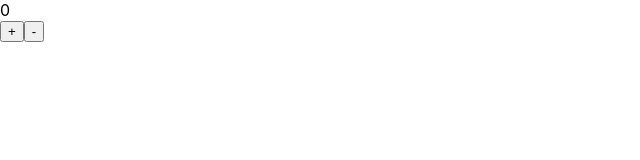
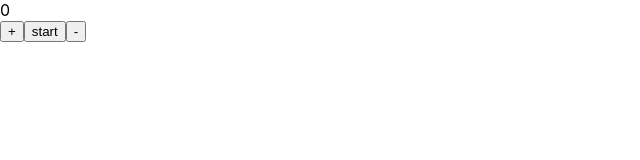
Before and after one commit to opengeekv2/react-kata-countdown, a React (Create React App) app: page / in a window 1280 px wide. Shown: the top 160 px of the page, without its empty margins (0-640 px from the left). Built offline with nearby package versions, Linux system fonts and the light colour scheme.

Commit message:
countdown and toggling start off and back on

```diff
--- a/src/App.js
+++ b/src/App.js
@@ -3,11 +3,25 @@ import {useState} from "react";
 
 function App() {
     const [time, setTime] = useState(0);
+    const [startEnabled, setStartEnabled] = useState(true);
 
     const addTime = () => setTime(time+1)
     const substractTime = () => {
-        if (time > 0) setTime(time-1)
+        if (time > 0) setTime(time-1);
     }
+
+    const start = () => {
+        setStartEnabled(false);
+        const intervalId = setInterval(() => {
+            setTime((time) => {
+                if (time > 0) return time - 1;
+                clearInterval(intervalId);
+                setStartEnabled(true);
+                return time;
+            });
+        }, 1000);
+    }
+
   return (
     <>
         <section>
@@ -15,6 +29,7 @@ function App() {
         </section>
         <section>
             <button onClick={addTime}>+</button>
+            <button disabled={!startEnabled} onClick={start}>start</button>
             <button onClick={substractTime}>-</button>
         </section>
     </>
```
Also changed, not shown: 1 other file (tests, documents, lock files or other folders).
